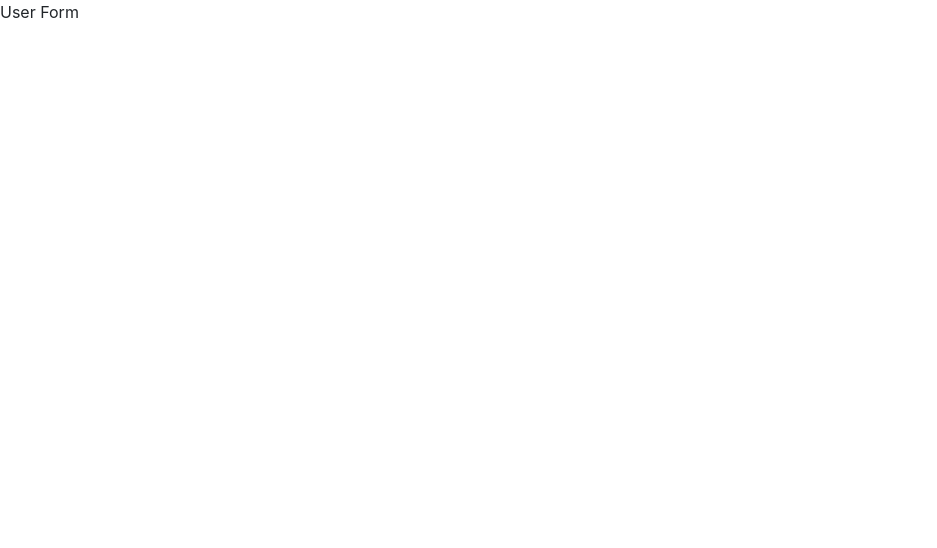
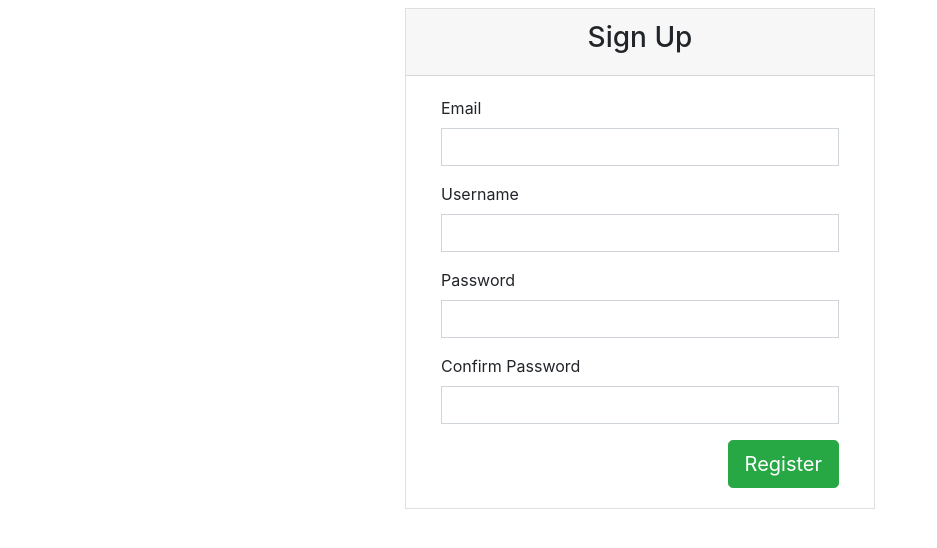
Before and after one commit to daviddai/Weather-React-Redux, a React app: page /user/register in a window 1280 px wide. Shown: the top 548 px of the page, without its empty margins (0-937 px from the left). Built offline with nearby package versions, Linux system fonts and the light colour scheme.

Commit message:
added user registration pane and form

```diff
--- a/src/components/App.jsx
+++ b/src/components/App.jsx
@@ -6,6 +6,7 @@ import "font-awesome/css/font-awesome.css";
 import Weather from "./weather/Weather";
 import UserForm from "./user/UserRegistrationForm";
 import UserLoginPane from "./user/UserLoginPane";
+import UserRegistrationPane from "./user/UserRegistrationPane";
 
 class App extends React.Component {
 
@@ -14,7 +15,7 @@ class App extends React.Component {
             <Router>
                 <Switch>
                     <Route exact path ="/user/login" component={UserLoginPane} />
-                    <Route exact path ="/user/register" component={UserForm} />
+                    <Route exact path ="/user/register" component={UserRegistrationPane} />
                     <Route exact path="/weather" component={Weather} />
                 </Switch>
             </Router>
--- a/src/components/user/UserRegistrationForm.jsx
+++ b/src/components/user/UserRegistrationForm.jsx
@@ -1,10 +1,56 @@
 import React from "react";
+import Form from "../framework/form/Form";
+import FormRow from "../framework/form/FormRow";
+import FormColumn from "../framework/form/FormColumn";
+import InputGroup from "../framework/input/InputGroup";
 
 class UserRegistrationForm extends React.Component {
 
     render() {
         return (
-            <div>User Form</div>
+            <Form>
+                <FormRow>
+                    <FormColumn>
+                        <InputGroup id="email"
+                                    title="Email"
+                                    type="text"
+                        />
+                    </FormColumn>
+                </FormRow>
+                <FormRow>
+                    <FormColumn>
+                        <InputGroup id="username"
+                                    title="Username"
+                                    type="text"
+                        />
+                    </FormColumn>
+                </FormRow>
+                <FormRow>
+                    <FormColumn>
+                        <InputGroup id="password"
+                                    title="Password"
+                                    type="password"
+                        />
+                    </FormColumn>
+                </FormRow>
+                <FormRow>
+                    <FormColumn>
+                        <InputGroup id="confirmPassword"
+                                    title="Confirm Password"
+                                    type="password"
+                        />
+                    </FormColumn>
+                </FormRow>
+                <FormRow>
+                    <FormColumn>
+                        <button type="submit"
+                                className="btn btn-success btn-lg float-right"
+                        >
+                            Register
+                        </button>
+                    </FormColumn>
+                </FormRow>
+            </Form>
         );
     }
 
--- a/src/components/user/UserRegistrationPane.jsx
+++ b/src/components/user/UserRegistrationPane.jsx
@@ -0,0 +1,40 @@
+import React from "react";
+import UserRegistrationForm from "./UserRegistrationForm";
+import Card from "../framework/card/Card";
+import CardHeader from "../framework/card/CardHeader";
+import CardBody from "../framework/card/CardBody";
+
+class UserRegistrationPane extends React.Component {
+
+    render() {
+
+        const paneStyle = {
+            maxWidth: "1000px",
+            maxHeight: "700px"
+        };
+
+        return (
+            <div className="container py-2" style={paneStyle}>
+                <div className="row">
+                    <div className="col-md-12">
+                        <div className="row">
+                            <div className="col-md-6 mx-auto">
+                                <Card styleClasses="rounded-0">
+                                    <CardHeader styleClasses="text-center">
+                                        <h3>Sign Up</h3>
+                                    </CardHeader>
+                                    <CardBody>
+                                        <UserRegistrationForm/>
+                                    </CardBody>
+                                </Card>
+                            </div>
+                        </div>
+                    </div>
+                </div>
+            </div>
+        );
+    }
+
+}
+
+export default UserRegistrationPane;
```
